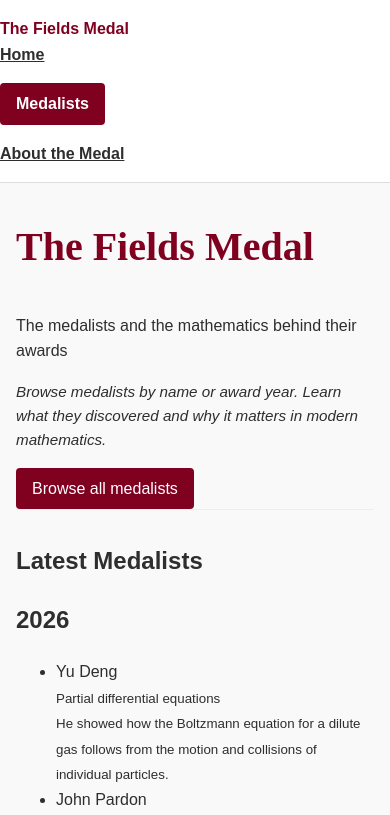
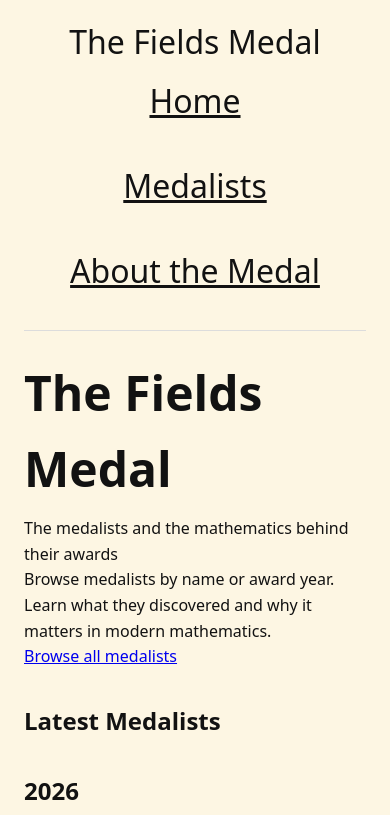
Before and after one commit to thesunclear/fieldsmedal.org, a plain HTML site: page index.html in a window 390 px wide. Shown: the top 815 px of the page. Drawn offline with Linux system fonts and the light colour scheme.

Commit message:
Add files via upload

```diff
--- a/styles.css
+++ b/styles.css
@@ -1,123 +1,97 @@
-/* styles.css - Mathematics journal style for Fields Medal site */
+/* Reset and base styles */
 
-:root {
-  --background: #f9f9f9;
-  --text-color: #2e2e2e;
-  --accent: #800020;
-  --heading-font: serif;
-  --body-font: sans-serif;
+* {
+  box-sizing: border-box;
+  margin: 0;
+  padding: 0;
 }
 
 body {
-  background: var(--background);
-  color: var(--text-color);
-  font-family: var(--body-font);
+  background-color: #fdf6e3;
+  color: #121212;
+  font-family: system-ui, sans-serif;
   line-height: 1.6;
-  margin: 0;
-  padding: 0;
-  max-width: 75em;
-  margin-left: auto;
-  margin-right: auto;
+  max-width: 75rem;
+  margin: 0 auto;
+  padding: 1rem 1.5rem;
 }
 
 header {
-  background: #fff;
-  border-bottom: 1px solid #ddd;
-  padding: 1em 0;
+  border-bottom: 1px solid #dcdcdc;
+  margin-bottom: 1.5rem;
+  text-align: center;
 }
 
 header a {
-  color: var(--accent);
+  display: block;
+  font-size: 2em;
+  margin-bottom: 0.5rem;
   text-decoration: none;
-  font-weight: bold;
+  color: #121212;
 }
 
 nav ul {
   list-style: none;
   padding: 0;
-  margin: 0;
-  display: flex;
-  gap: 1em;
-  flex-wrap: wrap;
+}
+
+nav li {
+  display: inline;
+  margin-right: 1rem;
 }
 
 nav a {
-  color: var(--text-color);
   text-decoration: underline;
 }
 
 main {
-  padding: 2em 1em;
+  margin-bottom: 2rem;
+}
+
+h1 {
+  font-size: 3em;
+  margin-bottom: 0.5rem;
+}
+
+h2 {
+  font-size: 1.5em;
+  margin-top: 2rem;
+  margin-bottom: 0.5rem;
 }
 
 section {
-  margin-bottom: 2em;
-  border-bottom: 1px solid #eee;
+  margin-bottom: 2rem;
 }
 
-h1 {
-  font-family: var(--heading-font);
-  font-size: 2.5em;
-  margin-top: 0;
-  color: var(--accent);
+a.primary-cta {
+  background-color: #d73a49;
+  color: white;
+  padding: 0.5rem 1rem;
+  border-radius: 0.3rem;
+  display: inline-block;
+  text-decoration: none;
 }
 
-section p {
-  margin-bottom: 1em;
+/* Layout for mathematics section */
+#mathematics {
+  margin-top: 2rem;
 }
 
-/* Subtitle styling */
-p + p {
-  font-style: italic;
-  font-size: 0.95em;
-  margin-top: 0.25em;
+#mathematics ul {
+  list-style: none;
+  padding-left: 0;
 }
 
-/* Call to action link */
-a[ href="medalists.html"] {
-  display: inline-block;
-  padding: 0.5em 1em;
-  background: var(--accent);
-  color: #fff;
-  text-decoration: none;
-  border-radius: 4px;
+#mathematics li {
+  margin-bottom: 1rem;
 }
 
-/* Mathematics section layout */
-section[aria-labelledby="mathematics-heading"] {
-  display: grid;
-  grid-template-columns: repeat(2, minmax(0, 1fr));
-  gap: 0 1.5rem;
-}
-
-section[aria-labelledby="mathematics-heading"] > h2 {
-  grid-column: 1 / -1;
-}
-
-/* Footer styling */
+/* Footer styles */
 footer {
-  margin-top: 3em;
-  border-top: 1px solid #eee;
-  padding-top: 2em;
+  border-top: 1px solid #dcdcdc;
+  margin-top: 3rem;
+  padding-top: 1.5rem;
   font-size: 0.9em;
-}
-
-/* Responsive adjustments */
-@media (max-width: 600px) {
-  nav ul {
-    flex-direction: column;
-    align-items: stretch;
-  }
-
-  section[aria-labelledby="mathematics-heading"] {
-    flex-direction: column;
-  }
-}
-
-/* Focus styles for accessibility */
-a:focus, button:focus {
-  outline: 2px solid var(--accent);
-  outline-offset: 2px;
 }
 
 @media (min-width: 768px) {
@@ -131,27 +105,3 @@ a:focus, button:focus {
     grid-column: 1 / -1;
   }
 }
-
-/* Medalists page specific styles */
-.search-section {
-  margin-bottom: 2em;
-}
-
-.search-section label {
-  display: block;
-  font-weight: bold;
-  margin-bottom: 0.5em;
-}
-
-.search-section input {
-  width: 100%;
-  padding: 0.5em;
-  font-size: 1em;
-  box-sizing: border-box;
-}
-
-.search-section p {
-  margin-top: 0.5em;
-  color: var(--accent);
-  font-weight: bold;
-}
```
Also changed, not shown: about.html (+3 -3 lines).
